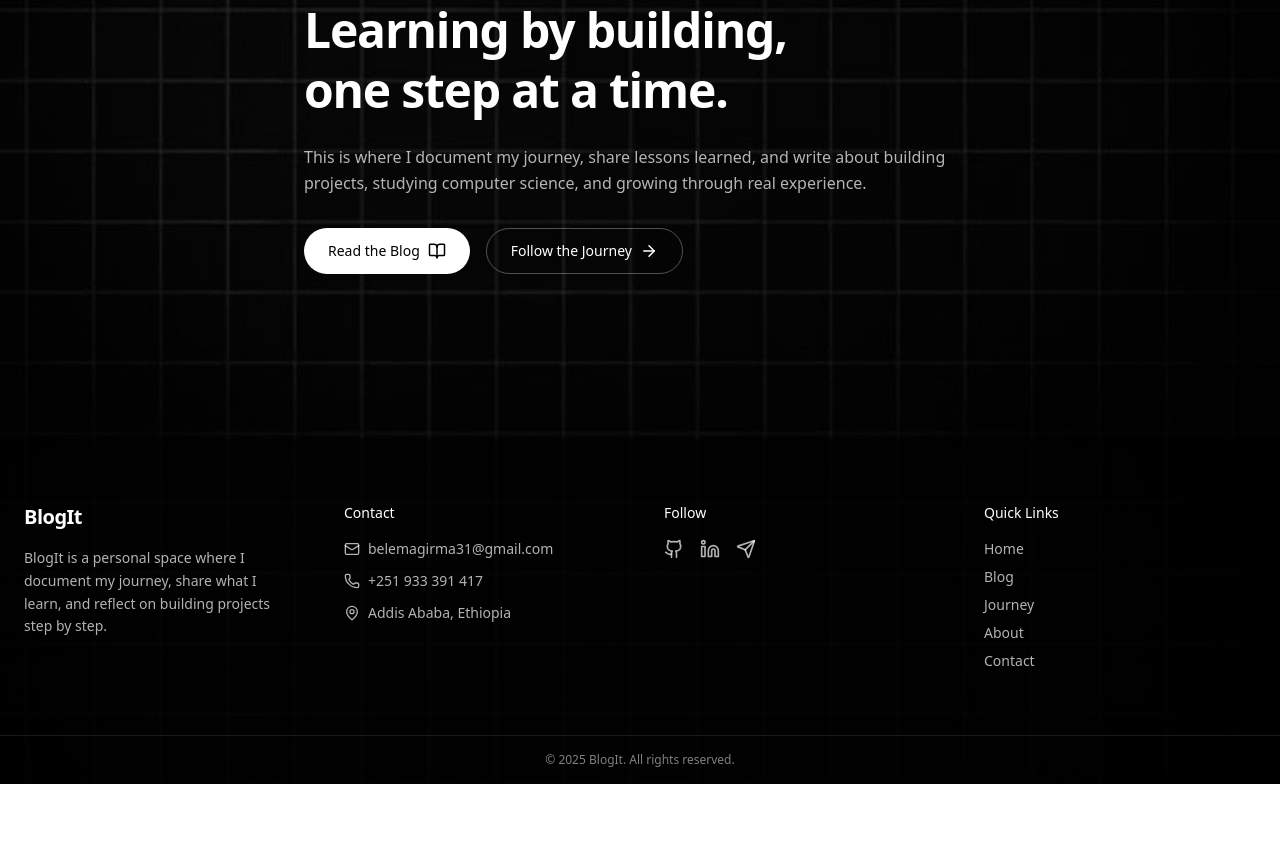
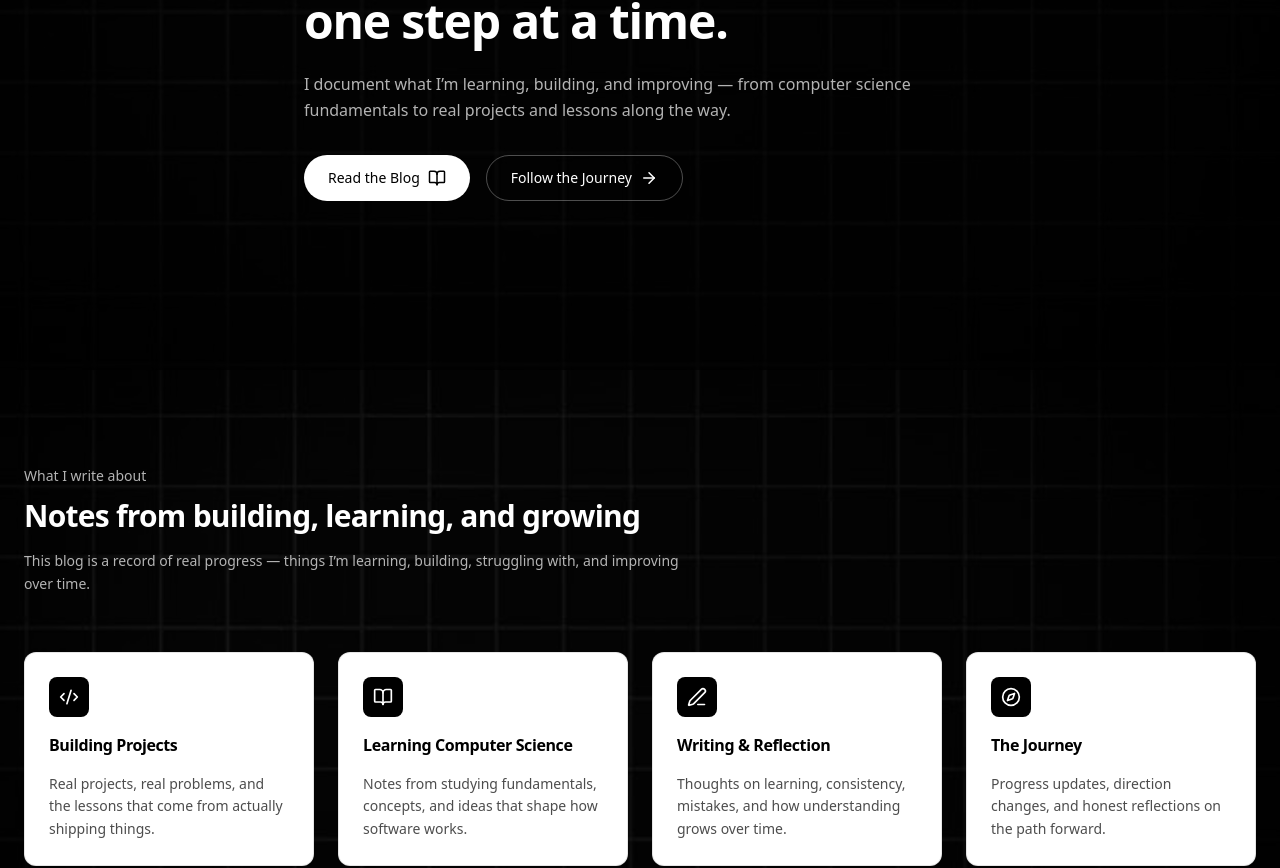
Before and after one commit to Belema7/blogIt, a React (Vite) app in the folder client/: page / in a window 1280 px wide. Shown: the part 270-1138 px from the top of the page. Before the commit the page ends 1054 px from the top, so only its background shows below. Built offline with nearby package versions, Linux system fonts and the light colour scheme.

Commit message:
add What I write section

```diff
--- a/client/src/components/HeroSection/HeroSection.jsx
+++ b/client/src/components/HeroSection/HeroSection.jsx
@@ -1,10 +1,12 @@
 import React from 'react'
 import { Link } from 'react-router-dom'
 import { ArrowRight, BookOpen } from 'lucide-react'
-import heroBg from '../../assets/images/hero.png' // optional background image
+import heroBg from '../../assets/images/hero.png'
+import WhatIWrite from './WhatIWrite'
 
 const HeroSection = () => {
   return (
+    <>
       <section
       className="relative min-h-[80vh] flex items-center text-white"
       style={{
@@ -14,35 +16,37 @@
       }}
     >
       {/* Dark overlay */}
-      <div className="absolute inset-0 bg-black/70" />
+      <div className="absolute inset-0 bg-black/90" />
 
       {/* Content */}
       <div className="relative max-w-7xl mx-auto px-6 py-24">
         <div className="max-w-2xl">
 
-          {/* Small intro */}
-          <p className="text-sm font-medium text-white/70 mb-4">
+
+            {/* Intro */}
+            <p className="text-xs sm:text-sm font-medium text-white/70 mb-3">
               A personal blog & journey
             </p>
 
-          {/* Main heading */}
-          <h1 className="text-4xl md:text-5xl font-semibold tracking-tight leading-tight mb-6">
-            Learning by building, <br />
+            {/* Heading */}
+            <h1 className="text-3xl sm:text-4xl md:text-5xl font-semibold tracking-tight leading-tight mb-5">
+              Learning by building,
+              <br />
               one step at a time.
             </h1>
 
             {/* Description */}
-          <p className="text-sm md:text-base text-white/70 leading-relaxed mb-8">
-            This is where I document my journey, share lessons learned,
-            and write about building projects, studying computer science,
-            and growing through real experience.
+            <p className="text-sm sm:text-base text-white/70 leading-relaxed mb-8">
+              I document what I’m learning, building, and improving — from
+              computer science fundamentals to real projects and lessons
+              along the way.
             </p>
 
             {/* Actions */}
-          <div className="flex flex-wrap gap-4">
+            <div className="flex flex-col sm:flex-row gap-4">
               <Link
                 to="/blog"
-              className="inline-flex items-center gap-2 rounded-full bg-white px-6 py-3 text-sm font-medium text-black hover:bg-white/90 transition"
+                className="inline-flex items-center justify-center gap-2 rounded-full bg-white px-6 py-4 sm:py-3 text-sm font-medium text-black hover:bg-white/90 transition"
               >
                 Read the Blog
                 <BookOpen size={18} />
@@ -50,7 +54,7 @@
 
               <Link
                 to="/journey"
-              className="inline-flex items-center gap-2 rounded-full border border-white/30 px-6 py-3 text-sm font-medium text-white hover:bg-white/10 transition"
+                className="inline-flex items-center justify-center gap-2 rounded-full border border-white/30 px-6 py-4 sm:py-3 text-sm font-medium text-white hover:bg-white/10 transition"
               >
                 Follow the Journey
                 <ArrowRight size={18} />
@@ -60,6 +64,9 @@
           </div>
         </div>
       </section>
+
+      <WhatIWrite />
+    </>
   )
 }
 
--- /dev/null
+++ b/client/src/components/HeroSection/WhatIWrite.jsx
@@ -0,0 +1,69 @@
+import React from 'react'
+import { Code2, BookOpen, PenLine, Compass } from 'lucide-react'
+import WhatIWriteCard from './WhatIWriteCard'
+import heroBg from '../../assets/images/hero.png'
+
+const WhatIWrite = () => {
+  return (
+    <section
+      className="relative py-24"
+      style={{
+        backgroundImage: `url(${heroBg})`,
+        backgroundSize: 'cover',
+        backgroundPosition: 'center',
+      }}
+    >
+      {/* Dark overlay */}
+      <div className="absolute inset-0 bg-black/80" />
+
+      {/* Content */}
+      <div className="relative max-w-7xl mx-auto px-6">
+
+        {/* Section header */}
+        <div className="max-w-2xl mb-14">
+          <p className="text-sm font-medium text-white/70 mb-3">
+            What I write about
+          </p>
+
+          <h2 className="text-3xl font-semibold tracking-tight text-white mb-4">
+            Notes from building, learning, and growing
+          </h2>
+
+          <p className="text-sm text-white/70 leading-relaxed">
+            This blog is a record of real progress — things I’m learning,
+            building, struggling with, and improving over time.
+          </p>
+        </div>
+
+        {/* Cards */}
+        <div className="grid gap-6 sm:grid-cols-2 lg:grid-cols-4">
+          <WhatIWriteCard
+            icon={Code2}
+            title="Building Projects"
+            description="Real projects, real problems, and the lessons that come from actually shipping things."
+          />
+
+          <WhatIWriteCard
+            icon={BookOpen}
+            title="Learning Computer Science"
+            description="Notes from studying fundamentals, concepts, and ideas that shape how software works."
+          />
+
+          <WhatIWriteCard
+            icon={PenLine}
+            title="Writing & Reflection"
+            description="Thoughts on learning, consistency, mistakes, and how understanding grows over time."
+          />
+
+          <WhatIWriteCard
+            icon={Compass}
+            title="The Journey"
+            description="Progress updates, direction changes, and honest reflections on the path forward."
+          />
+        </div>
+      </div>
+    </section>
+  )
+}
+
+export default WhatIWrite
--- /dev/null
+++ b/client/src/components/HeroSection/WhatIWriteCard.jsx
@@ -0,0 +1,25 @@
+import React from 'react'
+
+const WhatIWriteCard = ({ icon: Icon, title, description }) => {
+  return (
+    <div className="flex flex-col gap-4 rounded-xl border border-black/10 bg-white p-6 transition hover:border-black/20">
+
+      {/* Icon */}
+      <div className="w-10 h-10 flex items-center justify-center rounded-lg bg-black text-white">
+        <Icon size={20} />
+      </div>
+
+      {/* Title */}
+      <h3 className="text-base font-semibold tracking-tight text-black">
+        {title}
+      </h3>
+
+      {/* Description */}
+      <p className="text-sm leading-relaxed text-black/70">
+        {description}
+      </p>
+    </div>
+  )
+}
+
+export default WhatIWriteCard
--- a/client/src/components/Layout/Layout.jsx
+++ b/client/src/components/Layout/Layout.jsx
@@ -5,7 +5,7 @@
 const Layout = ({children}) => {
     return (
         <div>
-            <Navbar />
+            <Navbar/>
                 {children}
             <Footer />
         </div>
--- a/client/src/components/Navbar/Navbar.jsx
+++ b/client/src/components/Navbar/Navbar.jsx
@@ -27,9 +27,8 @@
 
   return (
     <header
-    className="w-full border-b bg-white relative z-50"
-          s
-    >
+    className="w-full border-b bg-white fixed top-0 left-0 z-50">
+
       <nav className="max-w-7xl mx-auto flex items-center justify-between px-6 py-4">
 
         {/* Logo */}
--- a/client/src/pages/Contact/Contact.jsx
+++ b/client/src/pages/Contact/Contact.jsx
@@ -1,8 +1,11 @@
 import React from 'react'
+import Navbar from '../../components/Navbar/Navbar'
 
 const Contact = () => {
   return (
-    <div>Contact</div>
+    <div>
+        <Navbar/>
+    </div>
   )
 }
 
```
Lines whose indentation alone changed are shown as unchanged.
